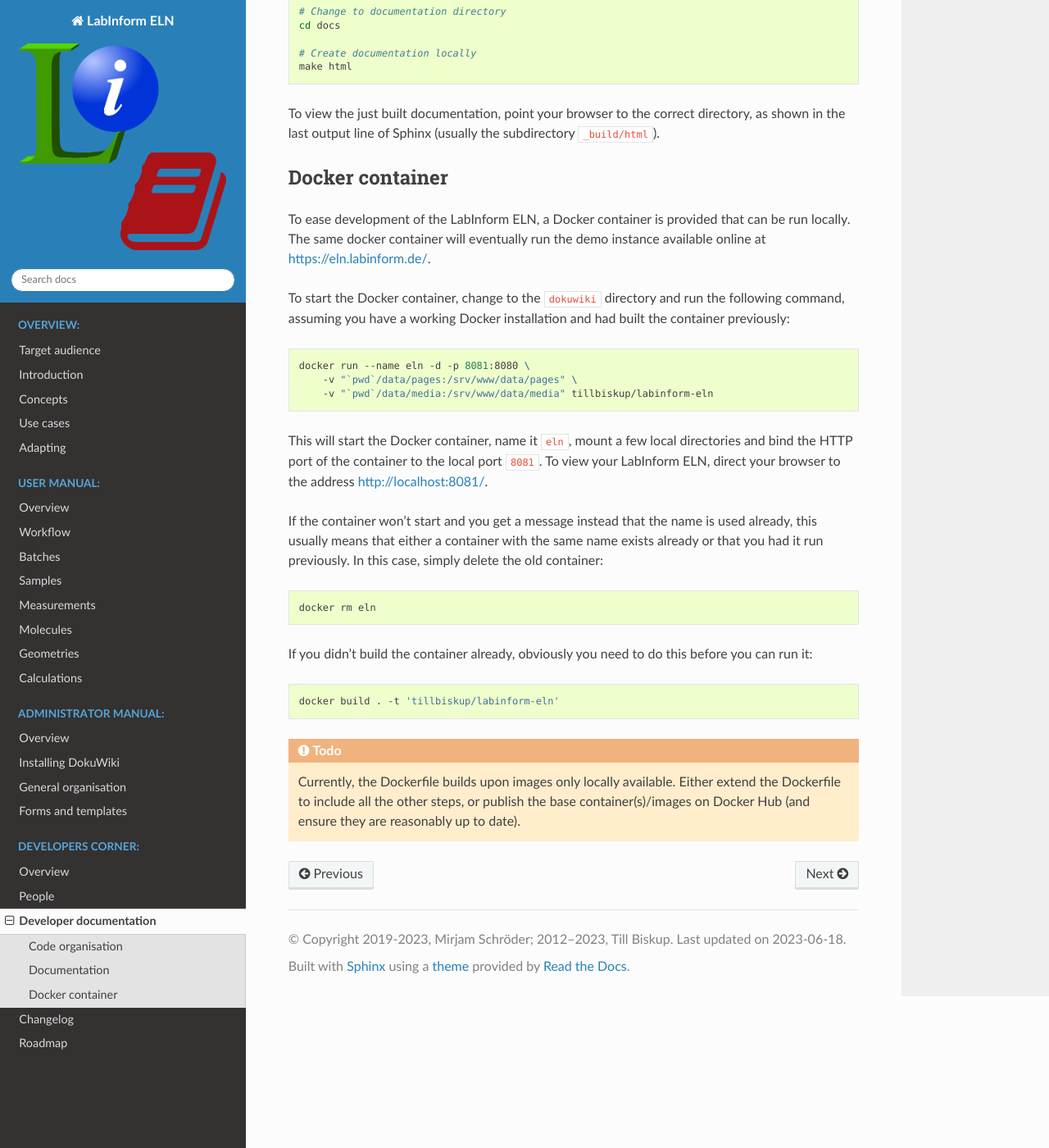
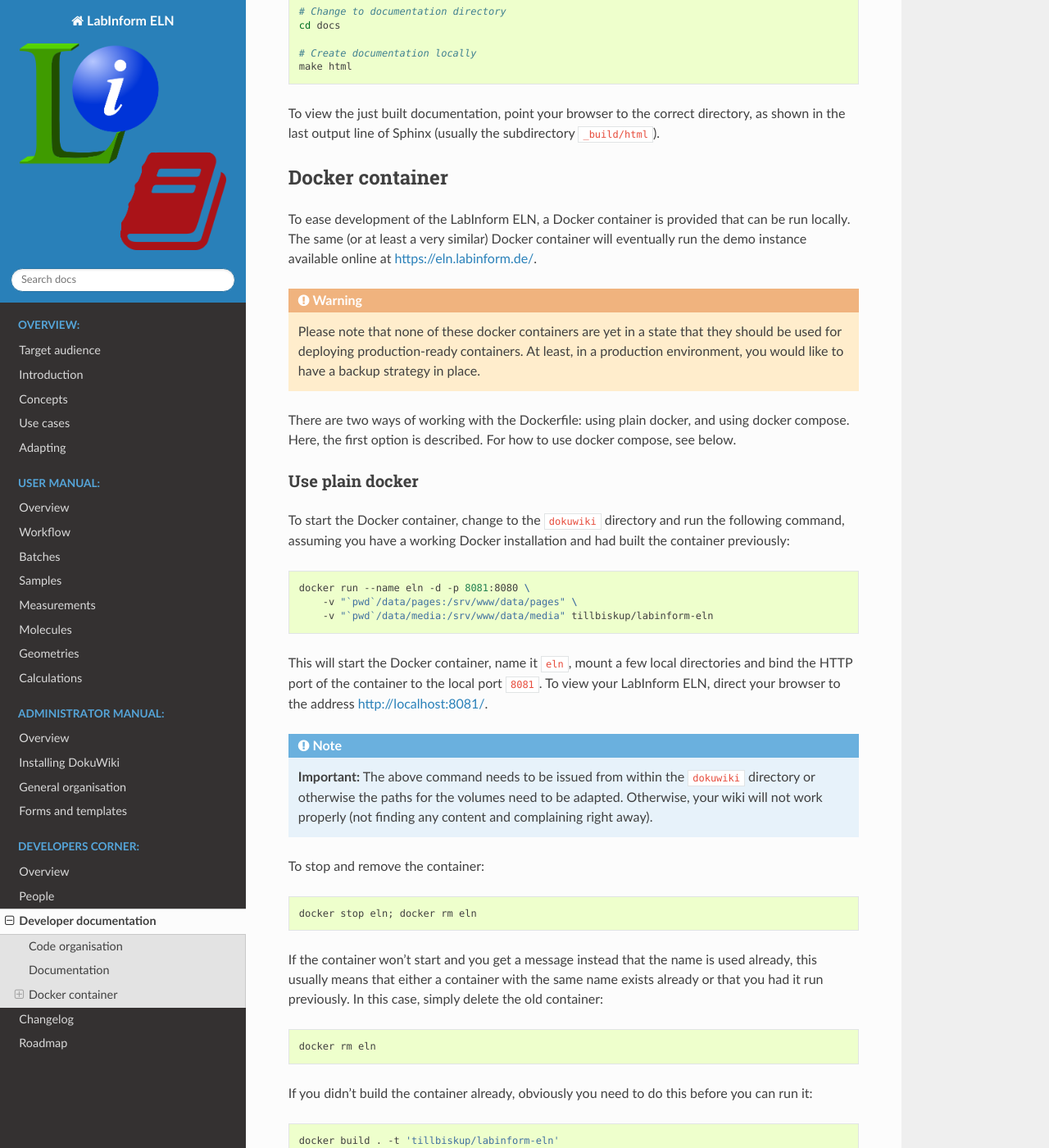
Before and after one commit to tillbiskup/labinform-eln, a Sphinx documentation site: the page built from docs/developer/developers.rst, in a window 1280 px wide and 1400 px high, scrolled down 1285 px. Shown: the whole window at 82% size. Built offline with Sphinx 7.4.7 and the Read the Docs theme 2.0.0, drawn with Linux system fonts in a browser that asks for light colours; some of the changed text lies outside the part shown.

Commit message:
Update developer documention regarding Docker containers

```diff
--- a/docs/developer/developers.rst
+++ b/docs/developer/developers.rst
@@ -63,7 +63,16 @@ To view the just built documentation, point your browser to the correct director
 Docker container
 ================
 
-To ease development of the LabInform ELN, a Docker container is provided that can be run locally. The same docker container will eventually run the demo instance available online at `<https://eln.labinform.de/>`_.
+To ease development of the LabInform ELN, a Docker container is provided that can be run locally. The same (or at least a very similar) Docker container will eventually run the demo instance available online at `<https://eln.labinform.de/>`_.
+
+.. warning::
+    Please note that none of these docker containers are yet in a state that they should be used for deploying production-ready containers. At least, in a production environment, you would like to have a backup strategy in place.
+
+There are two ways of working with the Dockerfile: using plain docker, and using docker compose. Here, the first option is described. For how to use docker compose, see below.
+
+
+Use plain docker
+----------------
 
 To start the Docker container, change to the ``dokuwiki`` directory and run the following command, assuming you have a working Docker installation and had built the container previously:
 
@@ -74,6 +83,15 @@ To start the Docker container, change to the ``dokuwiki`` directory and run the
         -v "`pwd`/data/media:/srv/www/data/media" tillbiskup/labinform-eln
 
 This will start the Docker container, name it ``eln``, mount a few local directories and bind the HTTP port of the container to the local port ``8081``. To view your LabInform ELN, direct your browser to the address `<http://localhost:8081/>`_.
+
+.. note::
+    **Important:** The above command needs to be issued from within the ``dokuwiki`` directory or otherwise the paths for the volumes need to be adapted. Otherwise, your wiki will not work properly (not finding any content and complaining right away).
+
+To stop and remove the container:
+
+.. code-block:: bash
+
+    docker stop eln; docker rm eln
 
 If the container won't start and you get a message instead that the name is used already, this usually means that either a container with the same name exists already or that you had it run previously. In this case, simply delete the old container:
 
@@ -88,4 +106,46 @@ If you didn't build the container already, obviously you need to do this before
     docker build . -t 'tillbiskup/labinform-eln'
 
 .. todo::
-    Currently, the Dockerfile builds upon images only locally available. Either extend the Dockerfile to include all the other steps, or publish the base container(s)/images on Docker Hub (and ensure they are reasonably up to date).
+    Currently, the Dockerfile ``Dockerfile`` builds upon images only locally available. However, there is now another Dockerfile called ``Dockerfile-standalone`` that does only depend on the (latest) alpine image and incorporates all other steps necessary to create a fully functional Docker container for the LabInform ELN.
+
+Use docker compose
+------------------
+
+There are two ways of working with the Dockerfile: using plain docker, and using docker compose. Here, the second option is described. For how to use plain docker, see above.
+
+Run the container
+.................
+
+Usually, running the container is as simple as:
+
+.. code-block:: bash
+
+    docker compose up -d
+
+Here, ``-d`` implies running as demon.
+
+Note that there is no need to build the image beforehand, as that is been taken care of automatically by docker compose. However, if you need to rebuild the image, see below.
+
+(Re)build the image
+...................
+
+As mentioned above, initially building the image before running the container is not necessary, as docker compose takes care of that for you. However, to rebuild the container (particularly important for testing), run this commmand:
+
+.. code-block:: bash
+
+    docker compose build
+
+Stop (and remove) the container
+...............................
+
+To just stop the container, run this command:
+
+.. code-block:: bash
+
+    docker compose down
+
+To remove the container as well, run the following command:
+
+.. code-block:: bash
+
+    docker compose rm
--- a/dokuwiki/data/pages/version.txt
+++ b/dokuwiki/data/pages/version.txt
@@ -1 +1 @@
-\\ Version: 0.1.0.dev75
+\\ Version: 0.1.0.dev76
```
Also changed, not shown: 1 other file.
